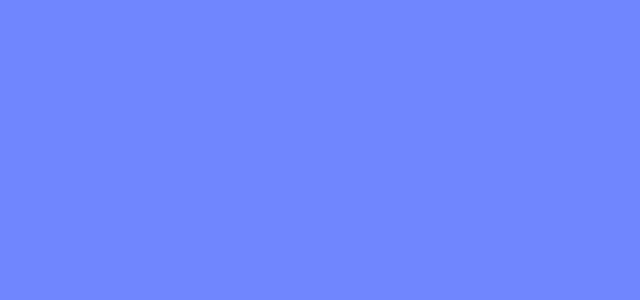
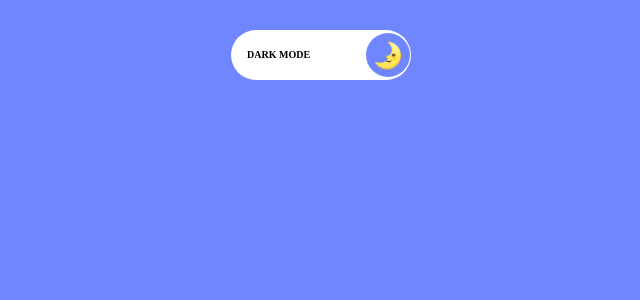
Before and after one commit to dohye1/react-practice, a React (Create React App) app in the folder darkmode/: page / in a window 1280 px wide. Shown: the top 300 px of the page, without its empty margins (319-959 px from the left). Built offline with nearby package versions, Linux system fonts and the light colour scheme.

Commit message:
feat: toggle button UI & style

```diff
--- a/darkmode/src/components/Button/index.tsx
+++ b/darkmode/src/components/Button/index.tsx
@@ -2,14 +2,19 @@ import React from 'react'
 import * as S from './style'
 
 interface ButtonProps {
-  title: string
+  mode: string
   handleClick: () => void
 }
 
-const Button = ({ title, handleClick }: ButtonProps) => {
+const Button = ({ mode, handleClick }: ButtonProps) => {
   return (
-    <S.Main onClick={handleClick}>
-      <p>{'버튼 > ' + title}</p>
+    <S.Main onClick={handleClick} mode={mode}>
+      <S.Mode mode={mode}>
+        {mode === 'light' ? 'LIGHT MODE' : 'DARK MODE'}
+      </S.Mode>
+      <S.ToggleBall mode={mode}>
+        <span>{mode === 'light' ? '🌞' : '🌛'}</span>
+      </S.ToggleBall>
     </S.Main>
   )
 }
--- a/darkmode/src/components/Button/style.ts
+++ b/darkmode/src/components/Button/style.ts
@@ -1,9 +1,51 @@
-import styled from 'styled-components'
+import styled, { css } from 'styled-components'
 
-export const Main = styled.div`
-  width: 100%;
-  height: 100%;
-  p {
-    color: ${({ theme }) => theme.mode.primaryText};
-  }
+type ModeProps = {
+  mode: string
+}
+
+export const Main = styled.div<ModeProps>`
+  width: 180px;
+  height: 50px;
+  background-color: red;
+  border-radius: 50px;
+  display: flex;
+  background-color: white;
+  margin: 30px auto;
 `
+export const Mode = styled.span<ModeProps>`
+  line-height: 50px;
+  font-size: 10px;
+  font-weight: 600;
+  transition: 0.5s;
+  ${(props) =>
+    props.mode === 'light'
+      ? css`
+          transform: translateX(6rem);
+        `
+      : css`
+          transform: translateX(1rem);
+        `}
+`
+
+export const ToggleBall = styled.div<ModeProps>`
+  width: 44px;
+  height: 44px;
+  border-radius: 22px;
+  transition: 0.5s;
+  display: flex;
+  align-items: center;
+  justify-content: center;
+  font-size: 25px;
+  margin-top: 3px;
+  ${(props) =>
+    props.mode === 'light'
+      ? css`
+          background-color: ${props.theme.mode.mainBackground};
+          transform: translateX(-3.6rem);
+        `
+      : css`
+          background-color: ${props.theme.mode.mainBackground};
+          transform: translateX(4.5rem);
+        `}
+`
```
